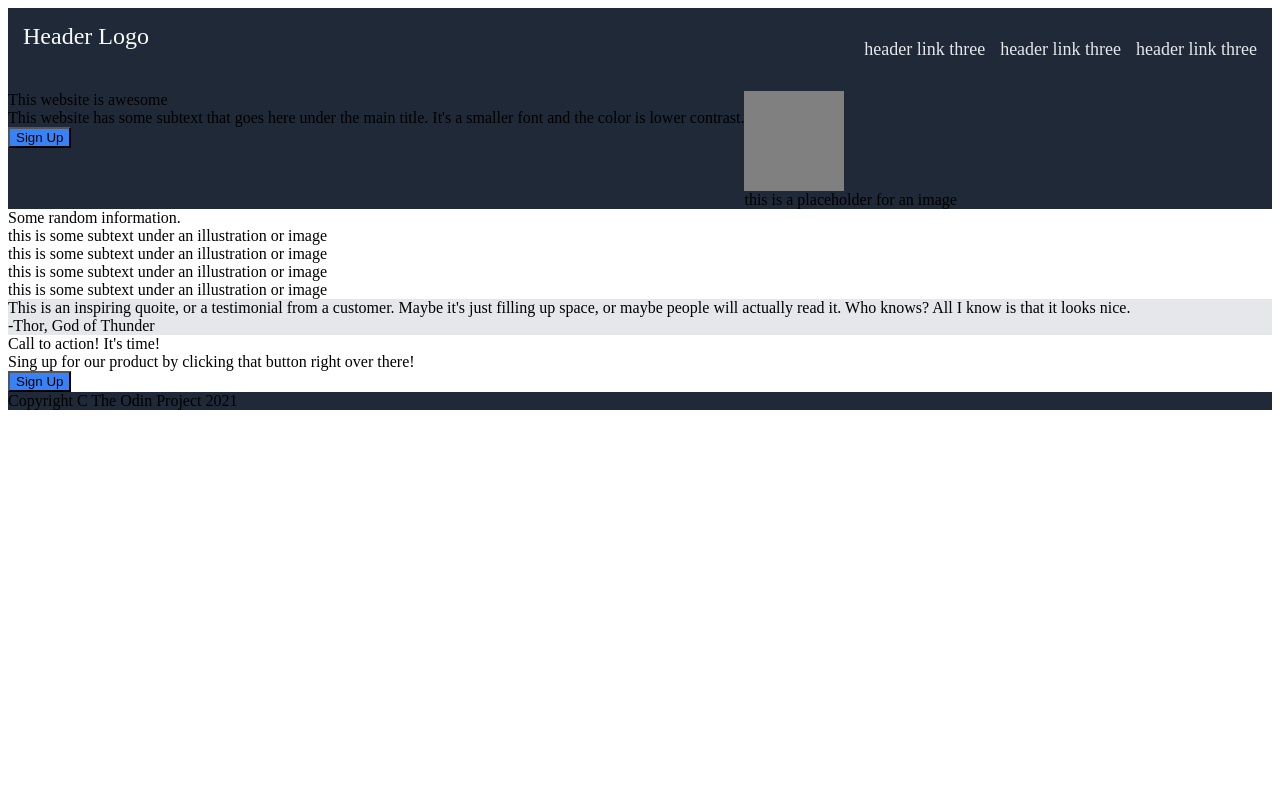
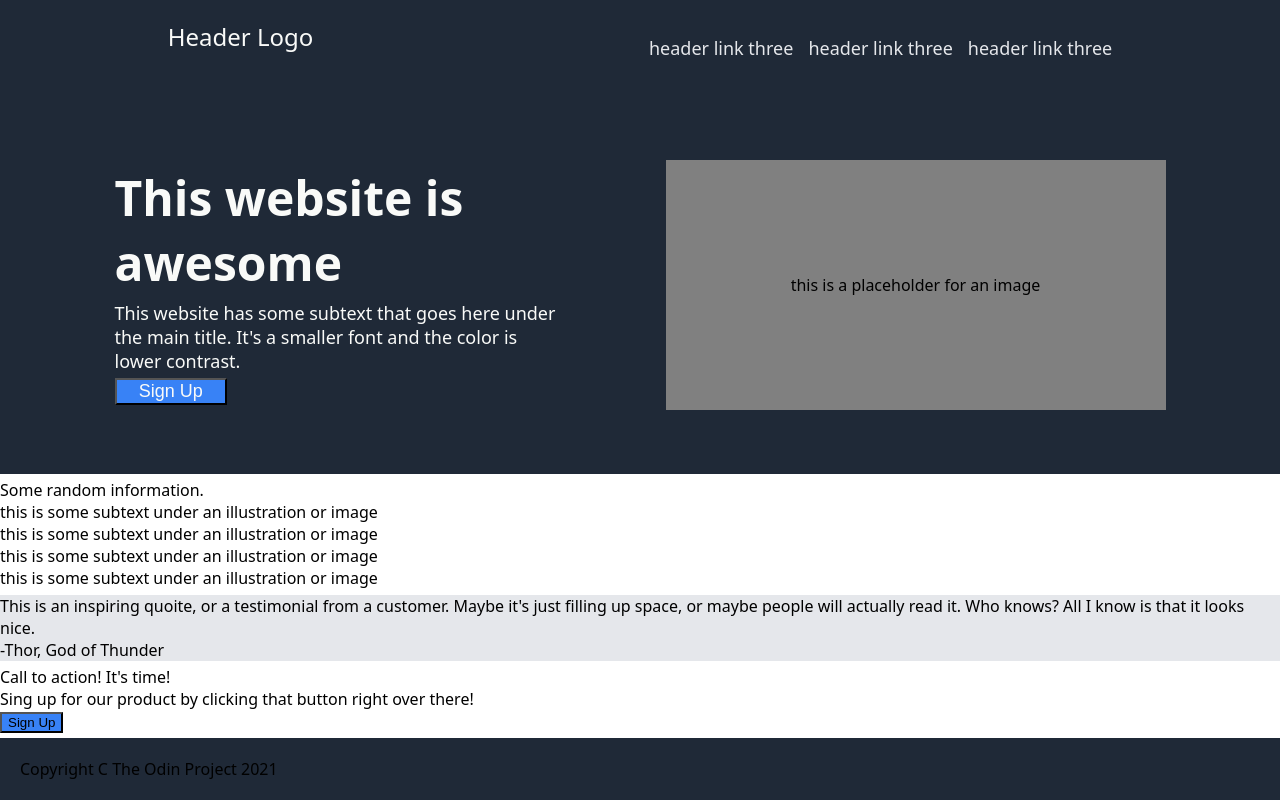
Before and after one commit to Greenhelm117/OdinProject-LandingPage, a plain HTML site: page index.html in a window 1280 px wide. Drawn offline with Linux system fonts and the light colour scheme.

Commit message:
flexbox formatted the lower header with some changes to upper, added additonal color to text and background.  Added additonal divs and formatting to index

```diff
--- a/index.html
+++ b/index.html
@@ -9,6 +9,8 @@
 </head>
 
 <body>
+
+    <div class="Header">
 
     <div class="headerUpper">
         <div class="Logo">Header Logo</div>
@@ -27,16 +29,23 @@
     <div class="headerLower">
 
     <div class="Left">
-    <div>This website is awesome</div>
-    <div>This website has some subtext that goes here under the main title. It's a smaller font and the color is lower contrast.</div>
-    <button>Sign Up</button>
+    <div class="HeroText">This website is awesome</div>
+    <div class="HeroSecond">This website has some subtext that goes here under the main title. It's a smaller font and the color is lower contrast.</div>
+    <button class="ButtOne">Sign Up</button>
     </div>
 
 
         <div class="Right">
-            <div class="placeHolder"></div>
-            <div>this is a placeholder for an image</div>
+            <div class="placeHolder">
+
+                <div class="placeholderText">this is a placeholder for an image</div>
+
+            </div>
+
         </div>
+
+
+    </div>
 
 
     </div>
--- a/style.css
+++ b/style.css
@@ -2,6 +2,10 @@ body{
     display: flex;
     flex-direction: column;
     justify-content: space-between;
+    height: 100vh;
+    margin: 0%;
+
+    font-family: system-ui, -apple-system, BlinkMacSystemFont, 'Segoe UI', Roboto, Oxygen, Ubuntu, Cantarell, 'Open Sans', 'Helvetica Neue', sans-serif;
 }
 
 .headerUpper, .headerLower, .footer{
@@ -9,6 +13,9 @@ body{
     background-color: #1F2937;
 
     display: flex;
+
+    padding: 20px;
+
 
 
 }
@@ -23,11 +30,81 @@ body{
 
 .headerUpper {
 
-    justify-content: space-between;
+    justify-content: space-around;
     flex-direction: row;
-    padding: 15px;
+
 
 }
+
+
+
+
+
+
+
+
+
+.headerLower {
+
+    padding: 5%;
+    justify-content: space-around;
+
+
+}
+
+.HeroText {
+
+    font-size: 48px;
+    font-weight: bolder;
+    color: #f9faf8;
+
+
+}
+
+
+.HeroSecond {
+
+    font-size: 18px;
+
+    color: #f9faf8;
+
+}
+
+
+.Left {
+
+    display: flex;
+    flex-direction: column;
+    width: 450px;
+    flex-wrap: wrap;
+    justify-content: space-evenly;
+}
+
+.Right {
+
+    display: flex;
+    width: 500px;
+
+}
+
+.ButtOne {
+
+    width: 25%;
+    color: #f9faf8;
+
+    font-size: 18px;
+
+}
+
+
+
+
+
+
+
+
+
+
 
 button{
 
@@ -43,8 +120,11 @@ button{
 .placeHolder {
 
     background-color: gray;
-    height: 100px;
-    width: 100px;
+    height: 250px;
+    width: 500px;
+    display: flex;
+    align-items: center;
+    justify-content: center;
 }
 
 
```
